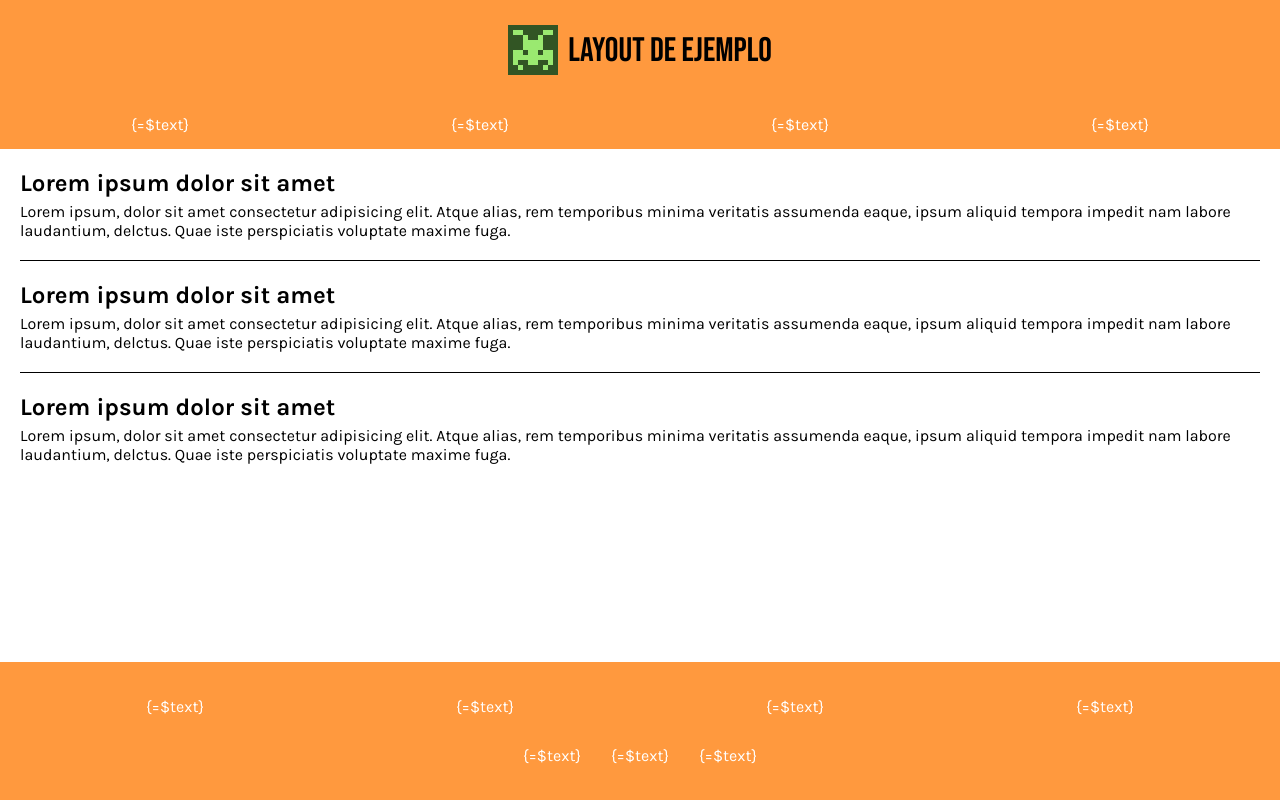
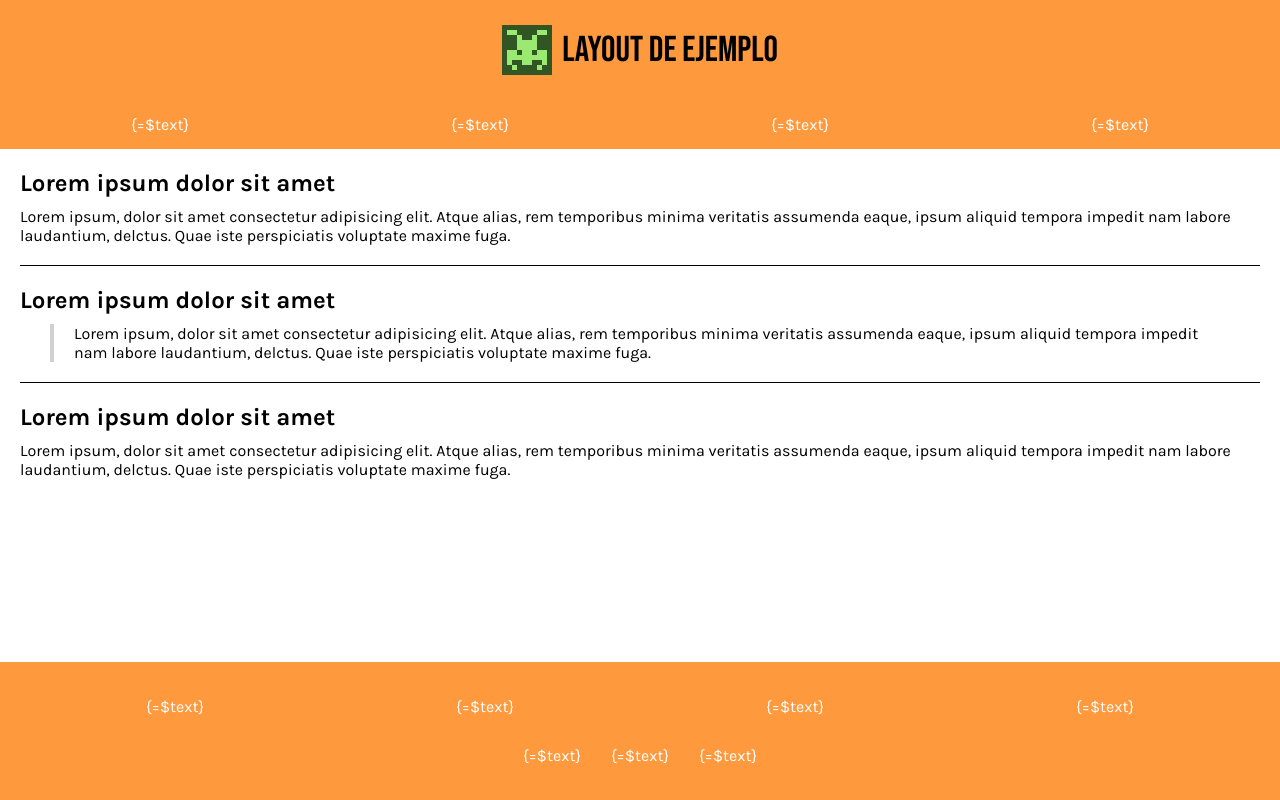
Before and after one commit to aidanarr/prueba-layout, a website built with Vite: page src/index.html in a window 1280 px wide. Built offline with nearby package versions, Linux system fonts and the light colour scheme; a web font is replaced by a local one.

Commit message:
style text

```diff
--- a/src/partials/text-indent.html
+++ b/src/partials/text-indent.html
@@ -1,6 +1,6 @@
 <article class="article">
     <h2>Lorem ipsum dolor sit amet</h2>
-    <div>
+    <div class="article__textbox">
         <p>Lorem ipsum, dolor sit amet consectetur adipisicing elit. Atque alias, rem temporibus minima veritatis assumenda eaque, ipsum aliquid tempora impedit nam labore laudantium, delctus. Quae iste perspiciatis voluptate maxime fuga.</p>
     </div>
 </article>
--- a/src/styles/components/_text.scss
+++ b/src/styles/components/_text.scss
@@ -3,5 +3,11 @@
     border-bottom: 1px solid $black;
     display: flex;
     flex-direction: column;
-    gap: 5px;
+    gap: 10px;
+
+    &__textbox {
+        border-left: 4px solid $gray;
+        margin-left: 30px;
+        padding: $indent-padding;
+    }
 }
--- a/src/styles/core/_mixins.scss
+++ b/src/styles/core/_mixins.scss
@@ -1,5 +1,5 @@
 @mixin titles {
     font-family: $font-titles;
-    font-size: 34px;
+    font-size: 36px;
     font-weight: 300;
 }
--- a/src/styles/core/_variables.scss
+++ b/src/styles/core/_variables.scss
@@ -20,3 +20,4 @@ $footer-padding: 20px;
 $link-padding: 15px;
 $header-padding: 25px;
 $article-padding: 20px 0;
+$indent-padding: 0 40px 0 20px;
```
